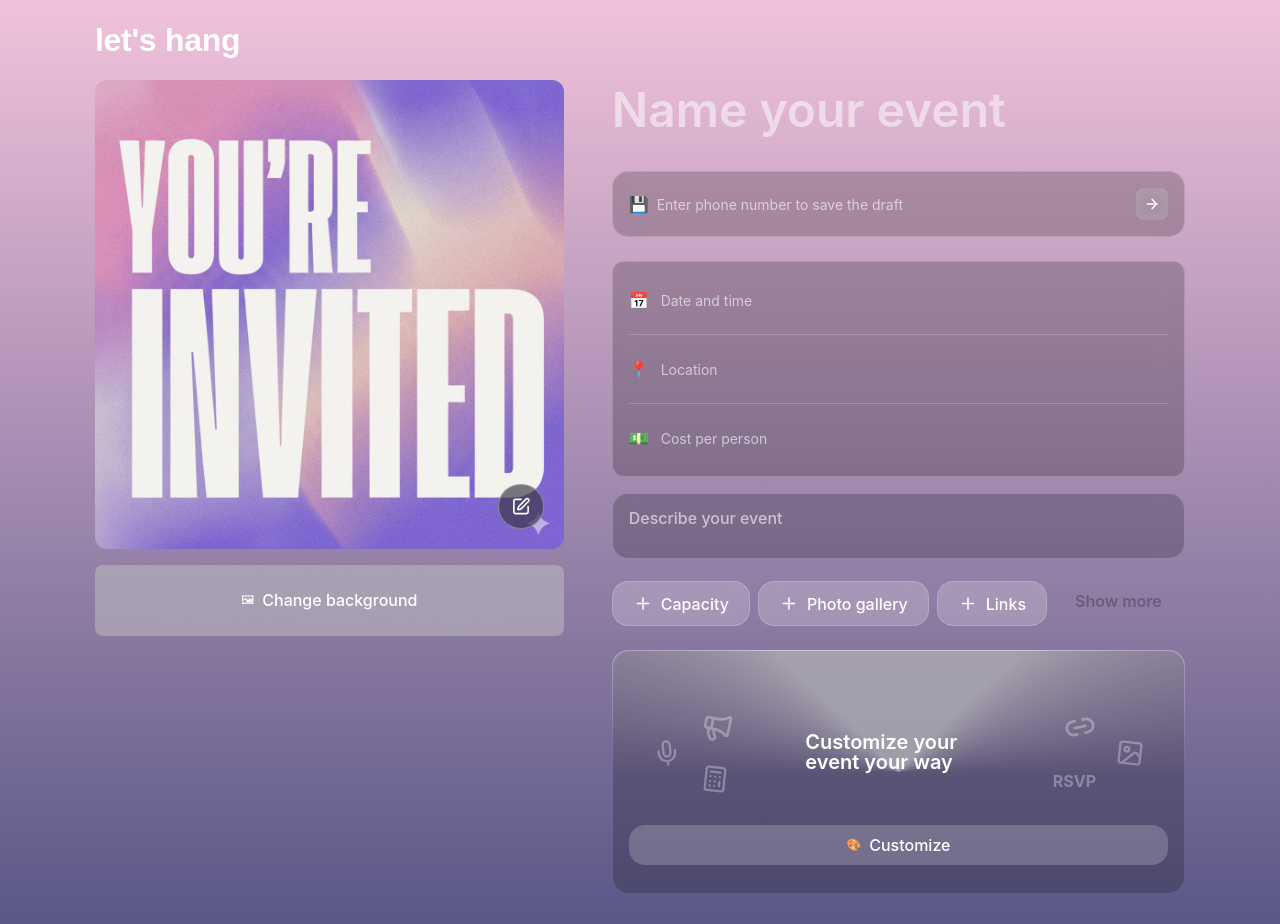
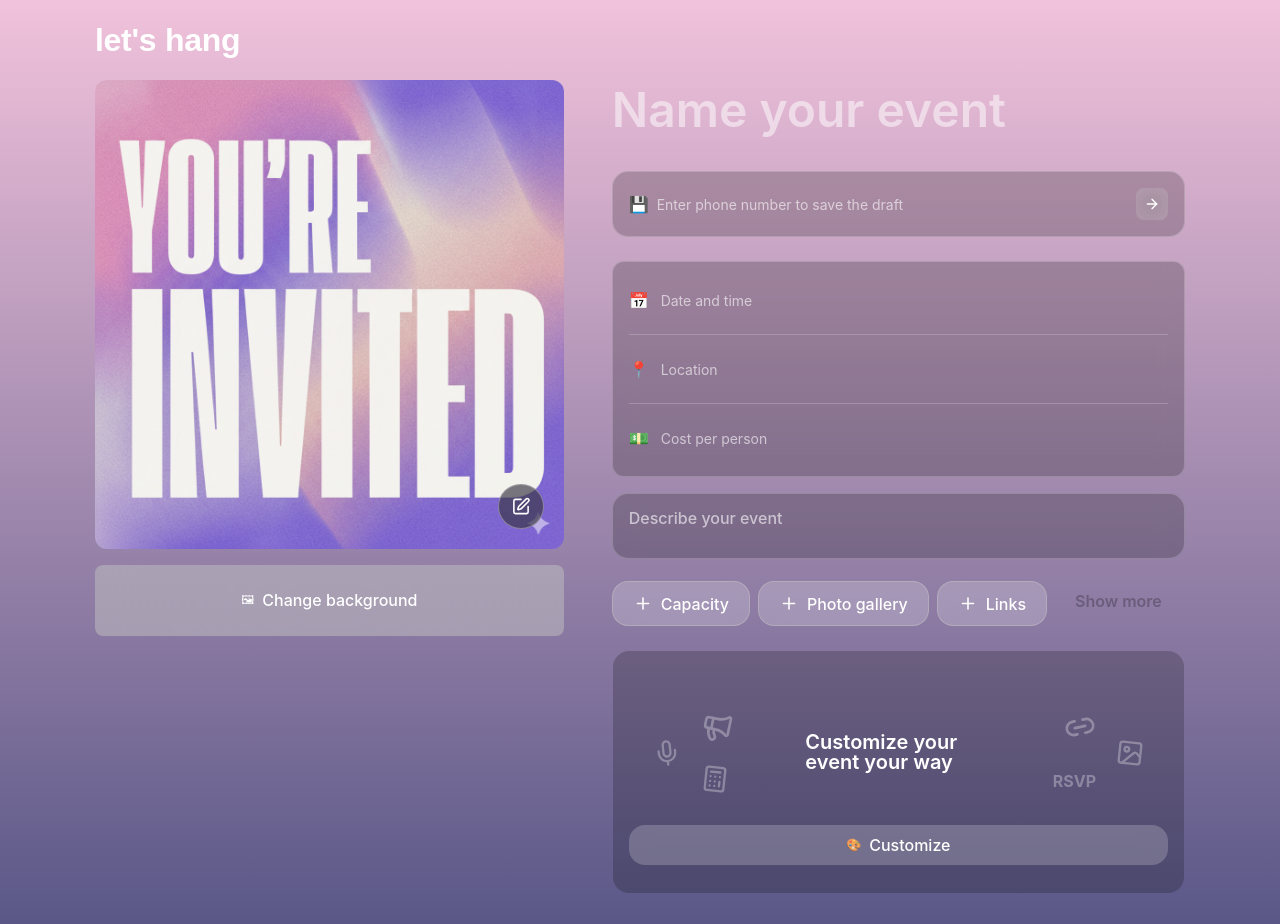
Before and after one commit to Madhavkabra/lets-hang-event, a React (Vite) app: page / in a window 1280 px wide. Shown: the top 924 px of the page. Built offline with nearby package versions, Linux system fonts and the light colour scheme.

Commit message:
fix: update add another link and announcement buttons with correct typography and white text

```diff
--- a/src/components/event/AnnouncementsInput.tsx
+++ b/src/components/event/AnnouncementsInput.tsx
@@ -49,9 +49,9 @@ const AnnouncementsInput = () => {
                     variant="ghost"
                     size="lg"
                     onClick={addAnnouncement}
-                    className="w-full"
+                    className="w-full text-white font-sf-pro text-title-2"
                 >
-                    + Add another announcement
+                    <span className="text-white">+ Add another announcement</span>
                 </Button>
             </div>
         </div>
--- a/src/components/event/CustomizeBanner.tsx
+++ b/src/components/event/CustomizeBanner.tsx
@@ -8,9 +8,7 @@ const CustomizeBanner = () => {
 
     return (
         <>
-            <div className="relative rounded-2xl p-[1px] animate-spin-slow" style={{
-                background: 'conic-gradient(from 0deg, rgba(255,255,255,0.6) 0deg, rgba(255,255,255,0.6) 45deg, transparent 90deg, transparent 270deg, rgba(255,255,255,0.6) 315deg, rgba(255,255,255,0.6) 360deg)',
-            }}>
+            <div className="relative rounded-2xl p-[1px] animate-spin-slow">
                 {/* Main content with original background */}
                 <div className="rounded-2xl bg-black/20 p-4 overflow-hidden flex flex-col items-center justify-center h-[242px]">
                     {/* Floating decorative icons */}
--- a/src/components/event/LinksInput.tsx
+++ b/src/components/event/LinksInput.tsx
@@ -108,9 +108,9 @@ const LinksInput = () => {
                     variant="ghost"
                     size="lg"
                     onClick={addLink}
-                    className="w-full"
+                    className="w-full text-white font-sf-pro text-title-2"
                 >
-                    + Add another link
+                    <span className="text-white">+ Add another link</span>
                 </Button>
             </div>
         </div>
--- a/src/components/ui/Button.tsx
+++ b/src/components/ui/Button.tsx
@@ -45,7 +45,7 @@ const Button = React.forwardRef<HTMLButtonElement, ButtonProps>(
             secondary: 'bg-deep-violet text-white hover:bg-deep-violet/90',
             material: 'bg-material-ultrathin-2 backdrop-blur-material text-white',
             tertiary: 'bg-fills-tertiary-1 backdrop-blur-heavy text-white rounded-[16px]',
-            ghost: 'bg-transparent hover:opacity-80',
+            ghost: 'bg-transparent text-white hover:opacity-80',
         };
 
         // Different size styles for symbol-only vs text buttons
```
